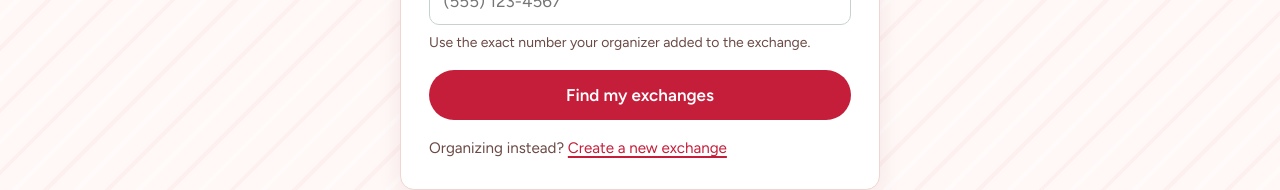
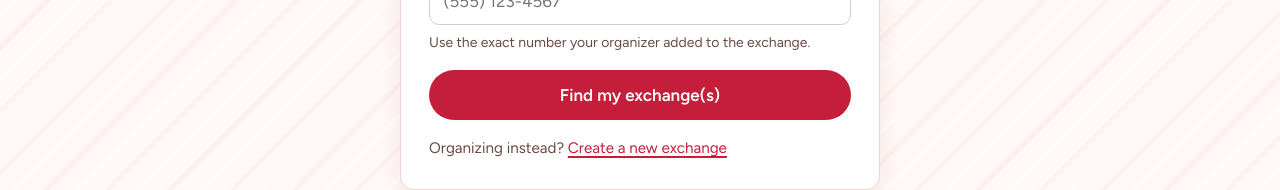
Before and after one commit to baconkev000/santaswap, a Vue app: page /join in a window 1280 px wide. Shown: the part 323-513 px from the top of the page. Built offline with nearby package versions, Linux system fonts and the light colour scheme.

Commit message:
update button text

```diff
--- a/src/views/JoinView.vue
+++ b/src/views/JoinView.vue
@@ -144,7 +144,7 @@ onMounted(() => {
         </span>
       </div>
       <button class="btn btn--block" type="submit" :disabled="busy">
-        {{ busy ? 'Looking up…' : 'Find my exchanges' }}
+        {{ busy ? 'Looking up…' : 'Find my exchange(s)' }}
       </button>
       <p class="muted">
         Organizing instead?
```
